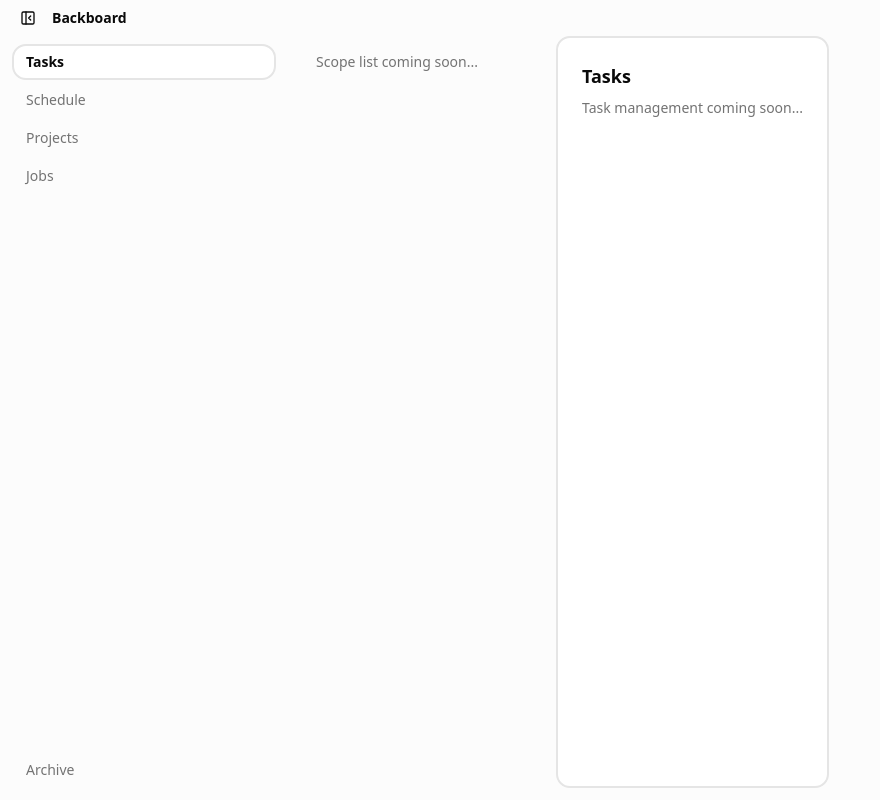
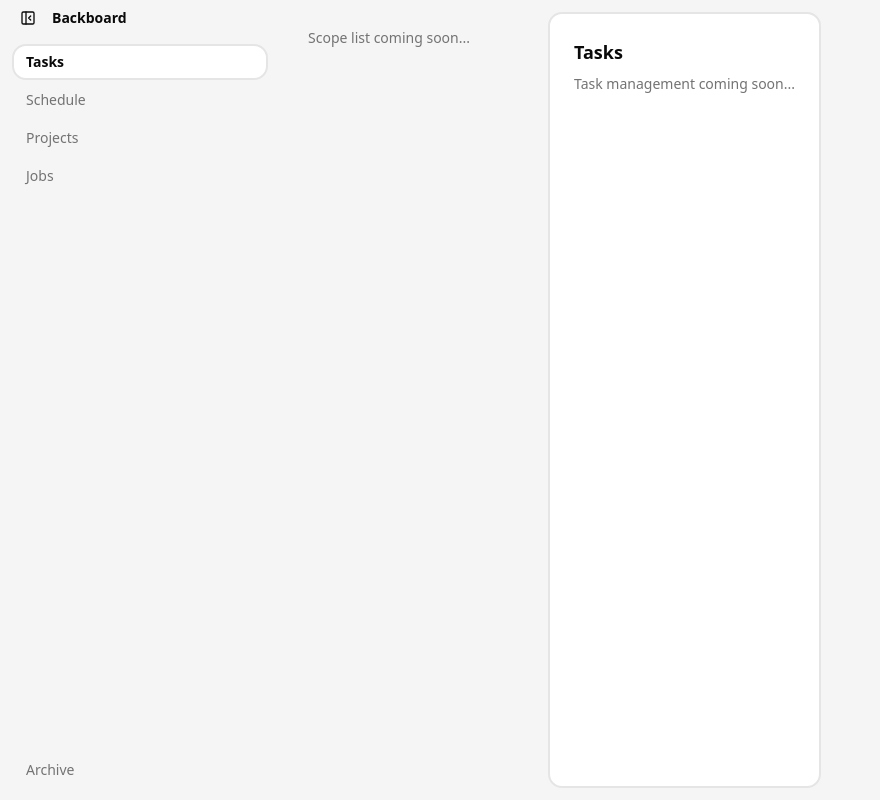
Before and after one commit to squaremilelabs/backboard-v4, a Next.js app: page /tasks in a window 1280 px wide. Shown: the whole page, without its empty margins (0-880 px from the left). Built offline with nearby package versions, Linux system fonts and the light colour scheme.

Commit message:
[006] Layout refinements - sidebar header, conditional header, width tweaks
- AppSidebar: Header with toggle+logotype, expanded to w-70
- PageShell: Header only shows when collapsed, centered w-7xl container
- Added transition animations for header collapse

```diff
--- a/src/components/layout/app-sidebar.tsx
+++ b/src/components/layout/app-sidebar.tsx
@@ -2,6 +2,7 @@
 
 import Link from "next/link"
 import { usePathname } from "next/navigation"
+import { SidebarToggle } from "./sidebar-toggle"
 import { cn } from "@/lib/utils"
 
 const mainNavItems = [
@@ -37,20 +38,27 @@ function NavItem({ href, label, isActive }: NavItemProps) {
 
 interface AppSidebarProps {
   isCollapsed: boolean
+  onToggle: () => void
 }
 
-export function AppSidebar({ isCollapsed }: AppSidebarProps) {
+export function AppSidebar({ isCollapsed, onToggle }: AppSidebarProps) {
   const pathname = usePathname()
 
   return (
     <aside
       className={cn(
         "flex h-full flex-col transition-[width] duration-200 ease-in-out",
-        isCollapsed ? "w-0 overflow-hidden" : "w-2xs"
+        isCollapsed ? "w-0 overflow-hidden" : "w-70"
       )}
     >
+      {/* Header with toggle + logotype */}
+      <div className="flex h-9 min-w-70 items-center gap-2 px-3">
+        <SidebarToggle isCollapsed={isCollapsed} onToggle={onToggle} />
+        <span className="text-sm font-semibold">Backboard</span>
+      </div>
+
       {/* Main navigation */}
-      <nav className="min-w-52 flex-1 space-y-0.5 px-3 py-2">
+      <nav className="min-w-70 flex-1 space-y-0.5 px-3 py-2">
         {mainNavItems.map((item) => (
           <NavItem
             key={item.href}
@@ -62,7 +70,7 @@ export function AppSidebar({ isCollapsed }: AppSidebarProps) {
       </nav>
 
       {/* Secondary navigation (Archive) - spacing instead of border */}
-      <nav className="min-w-52 px-3 pt-6 pb-3">
+      <nav className="min-w-70 px-3 pt-6 pb-3">
         {secondaryNavItems.map((item) => (
           <NavItem
             key={item.href}
--- a/src/components/layout/page-shell.tsx
+++ b/src/components/layout/page-shell.tsx
@@ -33,22 +33,29 @@ export function PageShell({ children }: PageShellProps) {
     localStorage.setItem(SIDEBAR_STORAGE_KEY, String(newState))
   }
 
+  // Desktop: show header only when sidebar is collapsed
+  const showDesktopHeader = isHydrated && isCollapsed
+
   return (
-    <div className="flex h-screen flex-col bg-muted/30">
-      {/* Minimal flat header - 36px, spans full width */}
-      <header className="flex h-9 shrink-0 items-center gap-2 px-3">
+    <div className="flex h-screen flex-col items-center-safe bg-muted">
+      {/* Header - always on mobile, only when collapsed on desktop */}
+      <header
+        className={cn(
+          "flex h-9 w-7xl max-w-full shrink-0 items-center gap-2 px-3",
+          // Mobile: always show
+          "md:hidden",
+          // Desktop: only show when collapsed
+          showDesktopHeader && "md:flex",
+          "transition-[height] transition-discrete starting:h-0"
+        )}
+      >
         {/* Mobile: hamburger menu */}
         <div className="md:hidden">
           <MobileNav />
         </div>
 
-        {/* Desktop: sidebar toggle */}
-        <div
-          className={cn(
-            "hidden transition-opacity duration-200 md:block",
-            isHydrated ? "opacity-100" : "opacity-0"
-          )}
-        >
+        {/* Desktop (collapsed): sidebar toggle */}
+        <div className="hidden md:block">
           <SidebarToggle isCollapsed={isCollapsed} onToggle={toggleSidebar} />
         </div>
 
@@ -57,19 +64,23 @@ export function PageShell({ children }: PageShellProps) {
       </header>
 
       {/* Main area: sidebar + content */}
-      <div className="flex min-h-0 flex-1">
-        {/* Desktop sidebar - flat, no border */}
+      <div className="flex min-h-0 w-7xl max-w-full flex-1">
+        {/* Desktop sidebar - has its own header when expanded */}
         <div
           className={cn(
-            "hidden transition-opacity duration-200 md:block",
+            "hidden transition-all duration-200 md:block",
+            isCollapsed ? "w-0" : "w-70",
             isHydrated ? "opacity-100" : "opacity-0"
           )}
         >
-          <AppSidebar isCollapsed={isCollapsed} />
+          <AppSidebar isCollapsed={isCollapsed} onToggle={toggleSidebar} />
         </div>
 
-        {/* Content area - pages decide their own card styling */}
-        <main className="min-w-0 flex-1 p-3 pt-0">{children}</main>
+        {/* Content area - max-w-5xl per original spec */}
+        <main className={cn("w-full min-w-0 flex-1 p-3 pt-0", isCollapsed ? "pt-0" : "md:pt-3")}>
+          {/* <div className="mx-auto h-full max-w-5xl">{children}</div> */}
+          {children}
+        </main>
       </div>
     </div>
   )
--- a/src/components/scopes/scope-grid-header.tsx
+++ b/src/components/scopes/scope-grid-header.tsx
@@ -38,7 +38,7 @@ export function ScopeGridHeader({ type }: ScopeGridHeaderProps) {
       </div>
 
       {/* Column headers */}
-      <div className="flex flex-1 items-center">
+      <div className="flex flex-1 items-center px-2">
         {columns.map((label) => (
           <div key={label} className="flex-1 px-1 py-2 text-center">
             {label}
--- a/src/components/scopes/scope-grid-row.tsx
+++ b/src/components/scopes/scope-grid-row.tsx
@@ -136,7 +136,7 @@ export function ScopeGridRow({ scope, isNested = false, onOpenModal }: ScopeGrid
 
       {/* Grid cells - desktop only */}
       {!isMobile && (
-        <div className="flex flex-1 items-center">
+        <div className="flex flex-1 items-center px-2">
           {Array.from({ length: cellCount }).map((_, i) => (
             <div key={i} className="flex-1 px-1 py-1">
               <div
--- a/src/components/scopes/scope-list-item.tsx
+++ b/src/components/scopes/scope-list-item.tsx
@@ -63,7 +63,7 @@ export function ScopeListItem({ scope, isNested = false, onOpenModal }: ScopeLis
   return (
     <div
       className={cn(
-        "group flex min-w-0 items-center gap-2 rounded-md px-3 py-2 transition-colors",
+        "group flex min-w-0 items-center gap-2 rounded-md px-4 py-2 transition-colors",
         "hover:bg-accent",
         isNested && "ml-6",
         isMobile && "cursor-pointer"
```
